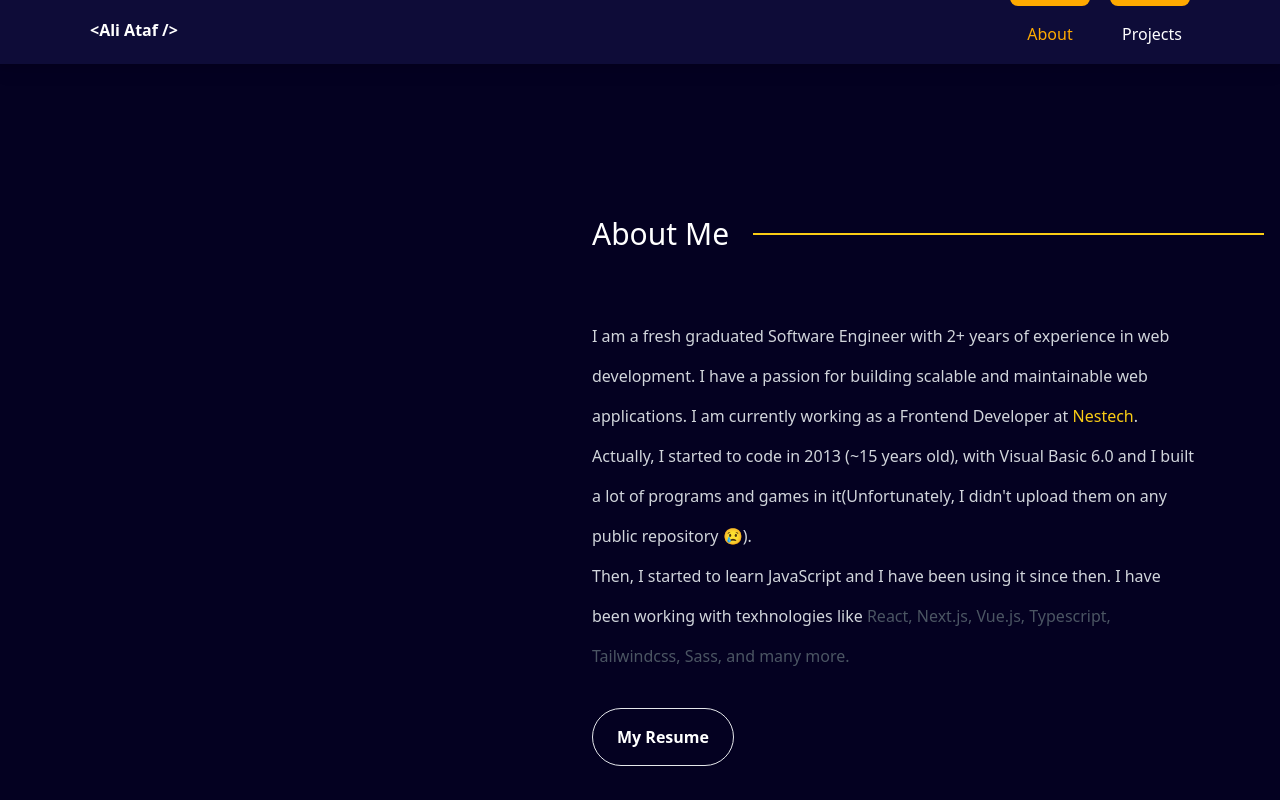
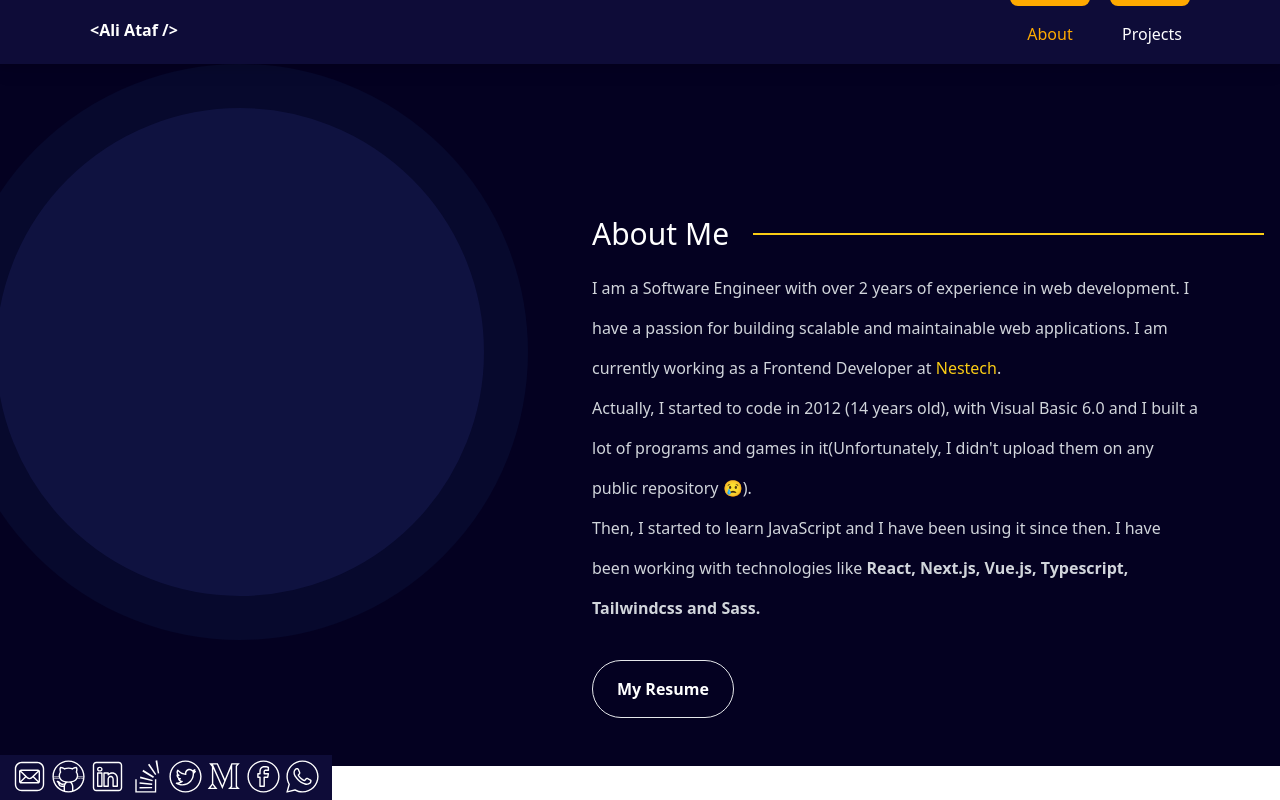
Before and after one commit to aliataf/website, a Next.js app: page /about in a window 1280 px wide. Built offline with nearby package versions, Linux system fonts and the light colour scheme.

Commit message:
fix: about content and add email

```diff
--- a/next.config.js
+++ b/next.config.js
@@ -1,7 +1,7 @@
 /** @type {import('next').NextConfig} */
 const nextConfig = {
 	reactStrictMode: true,
-
+	assetPrefix: '.',
 	images: {
 		loader: 'imgix',
 		path: 'https://noop/',
--- a/src/components/layout/Footer/Footer.tsx
+++ b/src/components/layout/Footer/Footer.tsx
@@ -4,6 +4,7 @@ import * as React from 'react';
 import UnstyledLink from '@/components/links/UnstyledLink';
 
 const socials = [
+	{ href: 'mailto:aliattaf98@gmail.com', label: 'Email' },
 	{ href: 'https://www.github.com/aliataf', label: 'Github' },
 	{ href: 'https://www.linkedin.com/in/ali-ataf', label: 'Linkedin' },
 	{
@@ -18,7 +19,7 @@ const socials = [
 
 export default function Header() {
 	return (
-		<footer className="bg-primary flex gap-x-1 items-center p-6">
+		<footer className="bg-primary flex gap-x-1 items-center px-3 pt-1 fixed bottom-0">
 			{socials.map(({ href, label }) => (
 				<UnstyledLink href={href} key={`${href}${label}`} className="text-white">
 					<div className="text-red" style={{ color: 'red', fill: 'green' }}>
--- a/src/pages/about.tsx
+++ b/src/pages/about.tsx
@@ -11,58 +11,54 @@ export function getStaticProps() {
 export default function HomePage() {
 	return (
 		<>
-      <Seo templateTitle='About' />
+			<Seo templateTitle="About" />
 
-      <section className='bg-secondary'>
-        <div className='block justify-between min-h-screen sm:flex'>
-          <BgCircle width='45vw' height='45vw' animate doubleBorder />
-          <div className='flex-1 p-4 sm:pt-32'>
-            <div className='flex items-center mt-6'>
-              <div className='pr-6 text-3xl'>About Me</div>
+			<section className="bg-secondary">
+				<div className="block justify-between sm:flex">
+					<BgCircle width="45vw" height="45vw" doubleBorder />
+					<div className="flex-1 p-4 sm:pt-32">
+						<div>
+							<div className="flex items-center mt-6">
+								<div className="pr-6 text-3xl">About Me</div>
 								<div
-                className='flex-1 border border-yellow-400'
-                style={{ height: '1px' }}
-              ></div>
+									className="flex-1 border border-yellow-400"
+									style={{ height: '1px' }}></div>
 							</div>
-            <div className='mt-6 leading-10 text-gray-300 sm:pr-16 sm:mt-16'>
-              I am a fresh graduated Software Engineer with 2+ years of
-              experience in web development. I have a passion for building
-              scalable and maintainable web applications. I am currently working
-              as a Frontend Developer at{' '}
+							<div className="mt-6 leading-10 text-gray-300 sm:pr-16 sm:mt-4">
+								I am a Software Engineer with over 2 years of experience in web development.
+								I have a passion for building scalable and maintainable web applications. I
+								am currently working as a Frontend Developer at{' '}
 								<a
-                href='https://www.nestech.org/'
-                target='_blank'
-                rel='noopener noreferrer'
-                className='text-yellow-400 transition-all duration-700 ease-in-out hover:underline'
-              >
+									href="https://www.nestech.org/"
+									target="_blank"
+									rel="noopener noreferrer"
+									className="text-yellow-400 transition-all duration-700 ease-in-out hover:underline">
 									Nestech
 								</a>
 								.
 								<br />
-              Actually, I started to code in 2013 (~15 years old), with Visual
-              Basic 6.0 and I built a lot of programs and games in
-              it(Unfortunately, I didn&apos;t upload them on any public
-              repository 😢).
+								Actually, I started to code in 2012 (14 years old), with Visual Basic 6.0
+								and I built a lot of programs and games in it(Unfortunately, I didn&apos;t
+								upload them on any public repository 😢).
 								<br />
-              Then, I started to learn JavaScript and I have been using it since
-              then. I have been working with texhnologies like{' '}
-              <span className='text-gray-600'>
+								Then, I started to learn JavaScript and I have been using it since then. I
+								have been working with technologies like{' '}
+								<span className="font-bold">
 									{' '}
-                React, Next.js, Vue.js, Typescript, Tailwindcss, Sass, and many
-                more.
+									React, Next.js, Vue.js, Typescript, Tailwindcss and Sass.
 								</span>
 							</div>
 
-            <div className='my-8'>
-              <Button className='px-6 py-4 rounded-full hover:bg-accent'>
+							<div className="my-8">
+								<Button className="px-6 py-4 rounded-full hover:bg-accent">
 									<a
-                  href='/resume/Ali_Ataf_Resume.pdf'
-                  download='Ali_Ataf_Resume.pdf'
-                  target='_blank'
-                >
+										href="/resume/Ali_Ataf_Resume.pdf"
+										download="Ali_Ataf_Resume.pdf"
+										target="_blank">
 										My Resume
 									</a>
 								</Button>
+							</div>
 						</div>
 					</div>
 				</div>
```
Also changed, not shown: src/components/layout/Header/Header.tsx (+5 -9 lines), public/icons/email.svg (added). Lines whose indentation alone changed are shown as unchanged.
